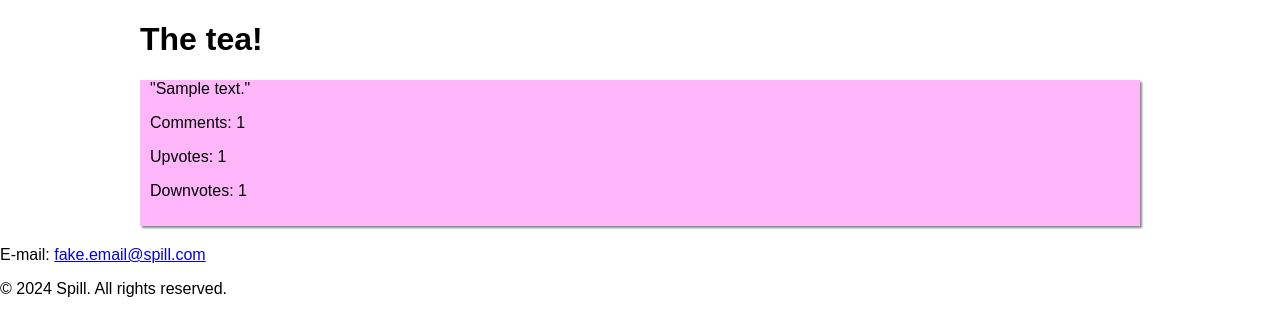
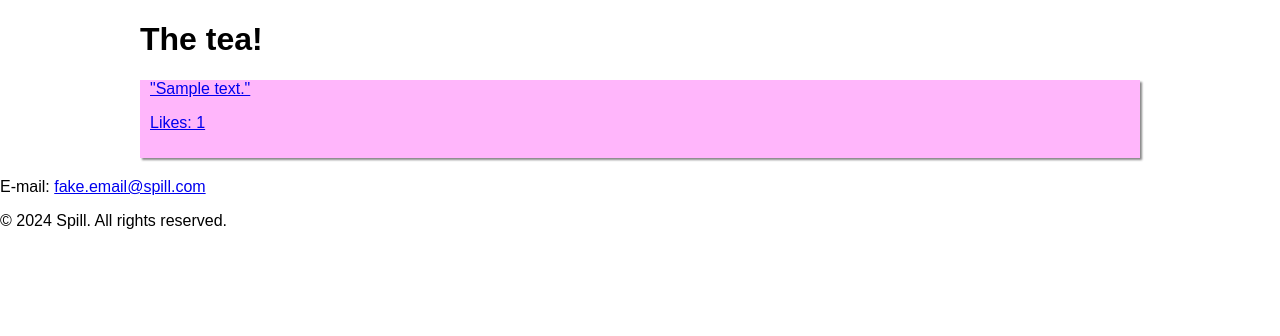
Before and after one commit to amyhastings/spill, a Flask app: template templates/home.html in a window 1280 px wide. Shown: the part 178-514 px from the top of the page. Run offline with Flask 2, Linux system fonts and the light colour scheme; the template is opened without the code that fills it: most values are stand-ins (such as "Sample title", 1, 10 or a date in 2020).

Commit message:
Changed votes to likes; added in anchor element to allow for view of individual confessions; corrected function so that no comment count is shown if comments not enabled

```diff
--- a/templates/home.html
+++ b/templates/home.html
@@ -5,12 +5,15 @@
 <h1>The tea!</h1>
 
 {% for confession in confessions %}
-<div class="confession-container">
-    <p>"{{ confession.text }}"</p>
-    <p>Comments: {{ confession.comments|length }}</p>
-    <p>Upvotes: {{ confession.get_upvote_count() }}</p>
-    <p>Downvotes: {{ confession.get_downvote_count() }}</p>
-</div>
+<a href="/spill/view/{{ confession.id }}">
+    <div class="confession-container">
+        <p>"{{ confession.text }}"</p>
+        <p>Likes: {{ confession.get_likes_count() }}</p>
+        {% if confession.allow_comments %}
+            <p>Comments: {{ confession.comments|length }}</p>
+        {% endif %}
+    </div>
+</a>
 {% endfor %}
 
 {% endblock %}
```
